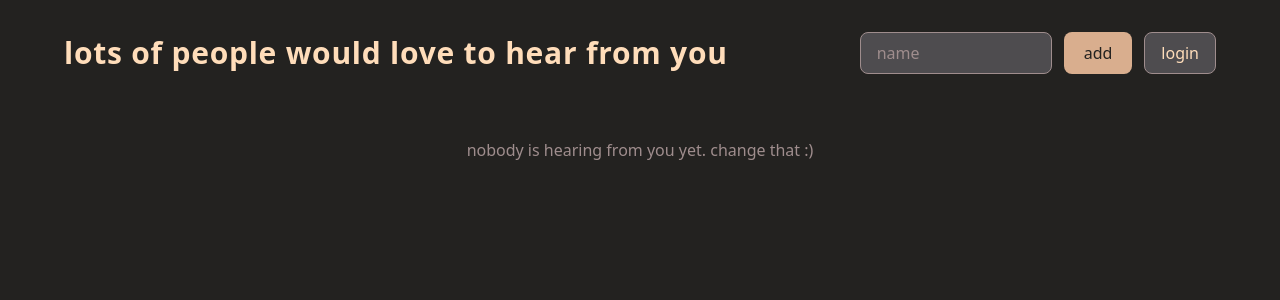
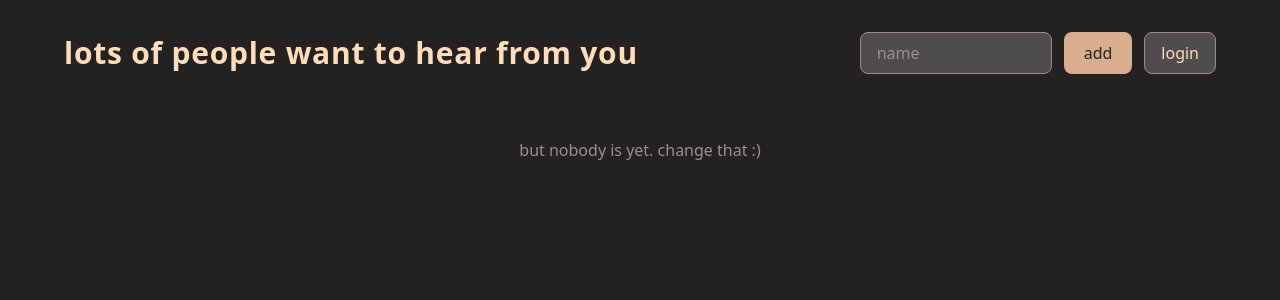
Before and after one commit to mrkaye97/call-your-loved-ones, a FastAPI app: page / in a window 1280 px wide. Shown: the top 300 px of the page. Run offline with FastAPI, Linux system fonts and the light colour scheme; parts of the project's set-up code (start-up, migrations or seed data) failed here and were passed over.

Commit message:
fix: some copy

```diff
--- a/templates/index.html
+++ b/templates/index.html
@@ -118,7 +118,7 @@
             function renderLovedOnes(lovedOnes) {
                 const container = document.getElementById('loved_ones-list');
                 if (!lovedOnes || lovedOnes.length === 0) {
-                    container.innerHTML = '<p class="text-warm-500 text-center py-8 col-span-full">nobody is hearing from you yet. change that :)</p>';
+                    container.innerHTML = '<p class="text-warm-500 text-center py-8 col-span-full">but nobody is yet. change that :)</p>';
                     return;
                 }
 
@@ -328,7 +328,7 @@
     <body class="bg-warm-950 min-h-screen p-4 sm:p-8 lowercase">
         <div class="max-w-6xl mx-auto">
             <div class="flex flex-col sm:flex-row sm:items-center sm:justify-between gap-4 mb-8">
-                <h1 class="text-2xl sm:text-3xl font-bold text-warm-100 tracking-wide">lots of people would love to hear from you</h1>
+                <h1 class="text-2xl sm:text-3xl font-bold text-warm-100 tracking-wide">lots of people want to hear from you</h1>
 
                 <div class="flex gap-3 w-full sm:w-auto shrink-0 items-center">
                     <form id="add-form" class="flex gap-3 flex-1 sm:flex-initial">
```
